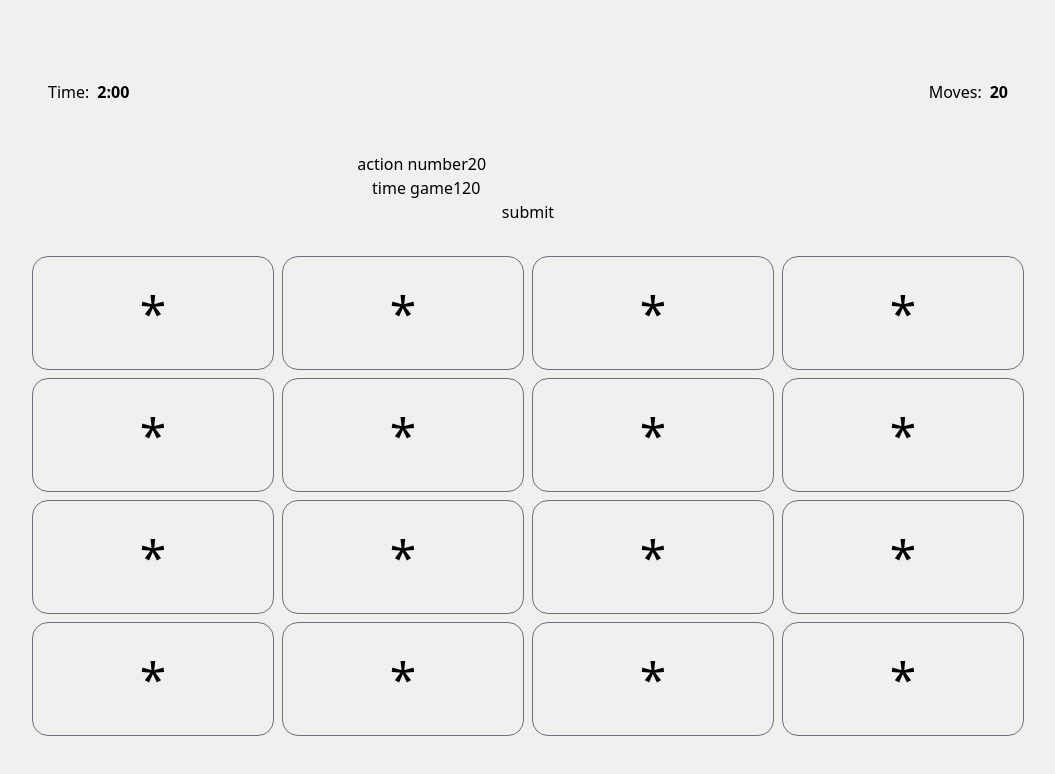
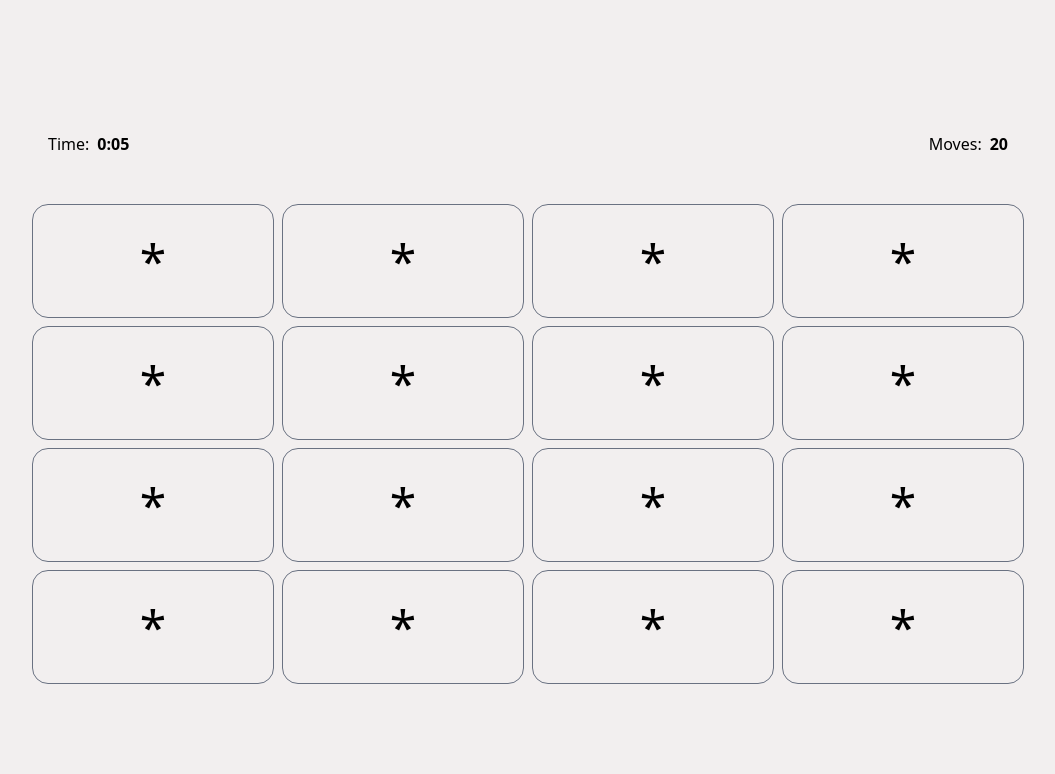
Before and after one commit to ZahraNejati79/CardGame, a React (Vite) app: page / in a window 1280 px wide. Shown: the top 774 px of the page, without its empty margins (112-1167 px from the left). Built offline with nearby package versions, Linux system fonts and the light colour scheme.

Commit message:
types and statics"

```diff
--- a/src/components/CardGame.tsx
+++ b/src/components/CardGame.tsx
@@ -2,37 +2,10 @@ import { useCallback, useMemo, useState } from "react";
 import CardItem from "./CardItem";
 import Timer from "./Timer";
 import SettingsForm from "./SettingsForm";
+import type { Card, TimerController } from "../types/modules";
+import { fruitsArray } from "../constants";
 
-type Card = {
-  id: number;
-  text: string;
-  label: string;
-};
-
-type TimerController = {
-  start: () => void;
-  stop: () => void;
-  reset: () => void;
-};
-
-const fruitsArray = [
-  { id: 1, text: "🍎", label: "🐶" },
-  { id: 2, text: "🍎", label: "🐱" },
-  { id: 3, text: "🍌", label: "🐭" },
-  { id: 4, text: "🍌", label: "🐹" },
-  { id: 5, text: "🍊", label: "🐰" },
-  { id: 6, text: "🍊", label: "🦊" },
-  { id: 7, text: "🍇", label: "🐻" },
-  { id: 8, text: "🍇", label: "🐼" },
-  { id: 9, text: "🥭", label: "🐨" },
-  { id: 10, text: "🥭", label: "🐯" },
-  { id: 11, text: "🍍", label: "🦁" },
-  { id: 12, text: "🍍", label: "🐮" },
-  { id: 13, text: "🍓", label: "🐷" },
-  { id: 14, text: "🍓", label: "🐸" },
-  { id: 15, text: "🥝", label: "🐵" },
-  { id: 16, text: "🥝", label: "🐔" },
-];
+const initailSettings = { actionNumber: 20, time: 5 };
 
 function CardGame() {
   const [cards, setCards] = useState<Card[]>(() =>
@@ -41,11 +14,14 @@ function CardGame() {
   const [firstOption, setFirstOption] = useState<Card>();
   const [secondOption, setSecondOption] = useState<Card>();
   const [correctItems, setCorrectItems] = useState<Card[]>([]);
-  const [actionNumber, setActionNumber] = useState(20);
-  const [time, setTime] = useState(120);
+  const [actionNumber, setActionNumber] = useState(
+    initailSettings.actionNumber
+  );
+  const [time, setTime] = useState(initailSettings.time);
   const [isTimeout, setIsTimeout] = useState(false);
   const [startGame, setStartGame] = useState(false);
   const [timerControls, setTimerControls] = useState<TimerController>();
+  const [formInputs, setFormInputs] = useState(initailSettings);
 
   const onFinish = useCallback(() => {
     setIsTimeout(true);
@@ -68,7 +44,7 @@ function CardGame() {
     return correctItems.length === cards.length;
   }, [isFinished]);
 
-  const resetGame = (newAction: number = actionNumber) => {
+  const resetGame = (newAction: number = formInputs.actionNumber) => {
     setFirstOption(undefined);
     setSecondOption(undefined);
     setCorrectItems([]);
@@ -109,8 +85,6 @@ function CardGame() {
     }
   };
 
-  const initailSettings = { actionNumber: 20, time: 120 };
-  const [formInputs, setFormInputs] = useState(initailSettings);
   const changeHandler = (
     e: React.ChangeEvent<HTMLInputElement>,
     name: string
@@ -147,11 +121,11 @@ function CardGame() {
         </div>
       </div>
 
-      <SettingsForm
+      {/* <SettingsForm
         changeHandler={changeHandler}
         submitHandler={submitHandler}
         formInputs={formInputs}
-      />
+      /> */}
 
       <div className="grid grid-cols-4 gap-2">
         {cards.map((item) => {
@@ -181,7 +155,7 @@ function CardGame() {
 
       {isFinished && (
         <div className="absolute inset-0 bg-red-100/50">
-          <div className="cursor-pointer" onClick={resetGame}>
+          <div className="cursor-pointer" onClick={() => resetGame()}>
             شروع بازی
           </div>
           <div>{isWin ? <div>برررررررررردی</div> : <div> باختی</div>}</div>
--- a/src/components/CardItem.tsx
+++ b/src/components/CardItem.tsx
@@ -1,8 +1,4 @@
-type Card = {
-  id: number;
-  text: string;
-  label: string;
-};
+import type { Card } from "../types/modules";
 
 type Props = {
   isVisible: boolean;
--- /dev/null
+++ b/src/constants/index.ts
@@ -0,0 +1,18 @@
+export const fruitsArray = [
+  { id: 1, text: "🍎", label: "🐶" },
+  { id: 2, text: "🍎", label: "🐱" },
+  { id: 3, text: "🍌", label: "🐭" },
+  { id: 4, text: "🍌", label: "🐹" },
+  { id: 5, text: "🍊", label: "🐰" },
+  { id: 6, text: "🍊", label: "🦊" },
+  { id: 7, text: "🍇", label: "🐻" },
+  { id: 8, text: "🍇", label: "🐼" },
+  { id: 9, text: "🥭", label: "🐨" },
+  { id: 10, text: "🥭", label: "🐯" },
+  { id: 11, text: "🍍", label: "🦁" },
+  { id: 12, text: "🍍", label: "🐮" },
+  { id: 13, text: "🍓", label: "🐷" },
+  { id: 14, text: "🍓", label: "🐸" },
+  { id: 15, text: "🥝", label: "🐵" },
+  { id: 16, text: "🥝", label: "🐔" },
+];
--- /dev/null
+++ b/src/types/modules.ts
@@ -0,0 +1,11 @@
+export interface Card {
+  id: number;
+  text: string;
+  label: string;
+}
+
+export interface TimerController {
+  start: () => void;
+  stop: () => void;
+  reset: () => void;
+}
```
Also changed, not shown: src/components/Timer.tsx (+3 -8 lines).
